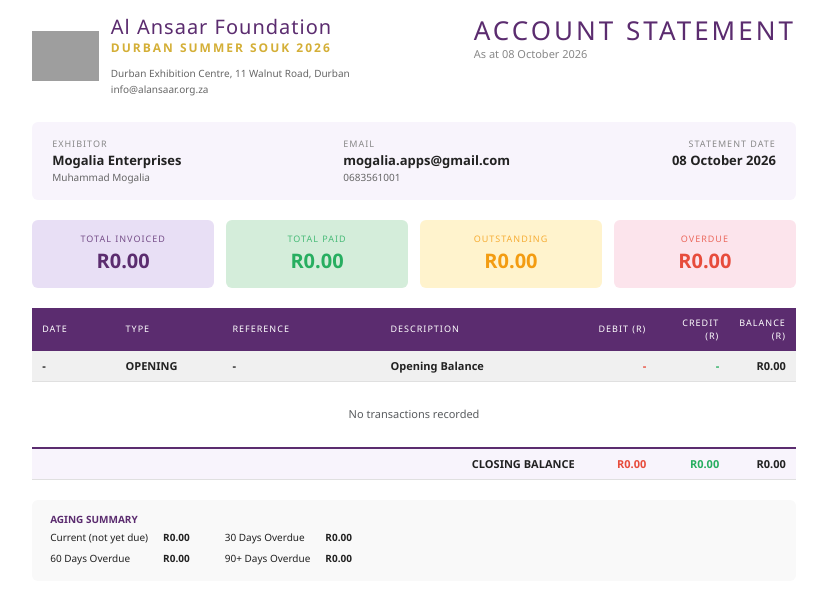
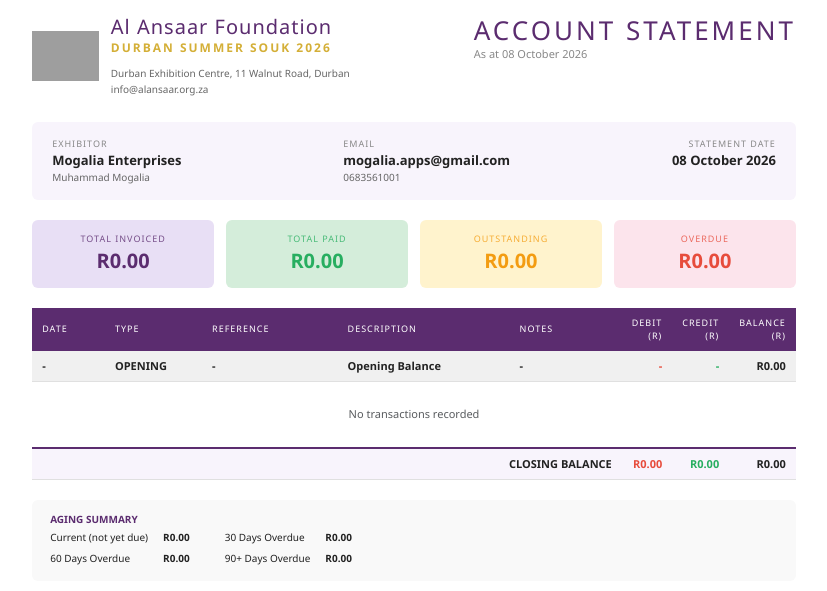
Before and after one commit to mogalia786/alansaar_erp, a Django app: page /erp/statement/2/ in a window 1280 px wide. Shown: the top 591 px of the page, without its empty margins (226-1053 px from the left). Run offline with Django 5.2, Linux system fonts and the light colour scheme; a user stored in the database is signed in; data comes from the database, SQL or seed files in the repository; data that the repository does not hold is empty; grey boxes are pictures that could not be loaded.

Commit message:
Add Notes column to exhibitor statement payment history

```diff
--- a/portal/views.py
+++ b/portal/views.py
@@ -1025,6 +1025,18 @@ def erp_statement(request, exhibitor_id):
     outstanding = total_invoiced - total_paid
     total_debits = entries.aggregate(s=Sum('debit'))['s'] or Decimal('0')
     total_credits = entries.aggregate(s=Sum('credit'))['s'] or Decimal('0')
+    from invoices.models import Payment
+    payment_notes = {}
+    for p in Payment.objects.filter(invoice__exhibitor=exhibitor):
+        try:
+            key = p.receipt.receipt_number
+        except Exception:
+            key = p.reference_number
+        if key:
+            payment_notes.setdefault(key, p.notes)
+    entries = list(entries)
+    for e in entries:
+        e.notes = payment_notes.get(e.reference, '') if e.entry_type == 'payment' else ''
     today = timezone.localdate()
     aging_current = aging_30 = aging_60 = aging_90 = Decimal('0')
     for inv in Invoice.objects.filter(exhibitor=exhibitor, status__in=['sent', 'partial', 'overdue']):
--- a/templates/printouts/statement.html
+++ b/templates/printouts/statement.html
@@ -145,13 +145,14 @@
             <th style="width:15%;">Type</th>
             <th style="width:23%;">Reference</th>
             <th style="width:30%;">Description</th>
+            <th style="width:20%;">Notes</th>
             <th style="width:10%;text-align:right;">Debit (R)</th>
             <th style="width:10%;text-align:right;">Credit (R)</th>
             <th style="width:10%;text-align:right;">Balance (R)</th>
         </tr></thead>
         <tbody>
             <tr class="row-opening">
-                <td>-</td><td>OPENING</td><td>-</td><td>Opening Balance</td>
+                <td>-</td><td>OPENING</td><td>-</td><td>Opening Balance</td><td>-</td>
                 <td class="debit">-</td><td class="credit">-</td>
                 <td class="balance-col">R0.00</td>
             </tr>
@@ -161,15 +162,16 @@
                 <td><span class="type-icon">{% if entry.entry_type == 'invoice' %}📄{% elif entry.entry_type == 'payment' %}💳{% else %}📝{% endif %}</span> {{ entry.get_entry_type_display }}</td>
                 <td>{{ entry.reference }}</td>
                 <td>{{ entry.description }}</td>
+                <td>{{ entry.notes }}</td>
                 <td class="debit">{% if entry.debit > 0 %}R{{ entry.debit|floatformat:2 }}{% else %}-{% endif %}</td>
                 <td class="credit">{% if entry.credit > 0 %}R{{ entry.credit|floatformat:2 }}{% else %}-{% endif %}</td>
                 <td class="balance-col {% if entry.balance < 0 %}text-success{% elif entry.balance > 0 %}text-danger{% endif %}">R{{ entry.balance|floatformat:2 }}</td>
             </tr>
             {% empty %}
-            <tr><td colspan="7" class="text-center text-muted py-4">No transactions recorded</td></tr>
+            <tr><td colspan="8" class="text-center text-muted py-4">No transactions recorded</td></tr>
             {% endfor %}
             <tr class="row-closing">
-                <td colspan="4" style="text-align:right;">CLOSING BALANCE</td>
+                <td colspan="5" style="text-align:right;">CLOSING BALANCE</td>
                 <td class="debit">R{{ total_debits|floatformat:2 }}</td>
                 <td class="credit">R{{ total_credits|floatformat:2 }}</td>
                 <td class="balance-col {% if closing_balance < 0 %}text-success{% elif closing_balance > 0 %}text-danger{% endif %}">R{{ closing_balance|floatformat:2 }}</td>
```
